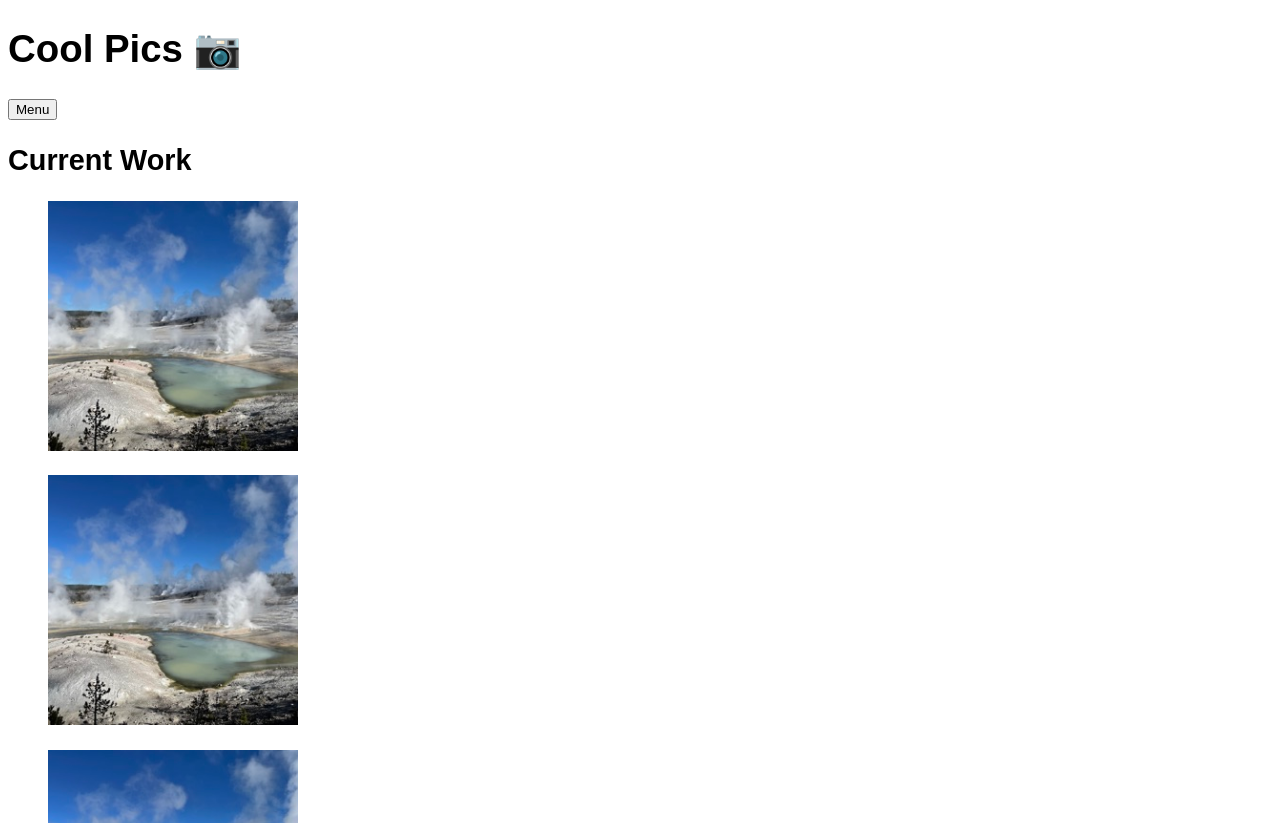
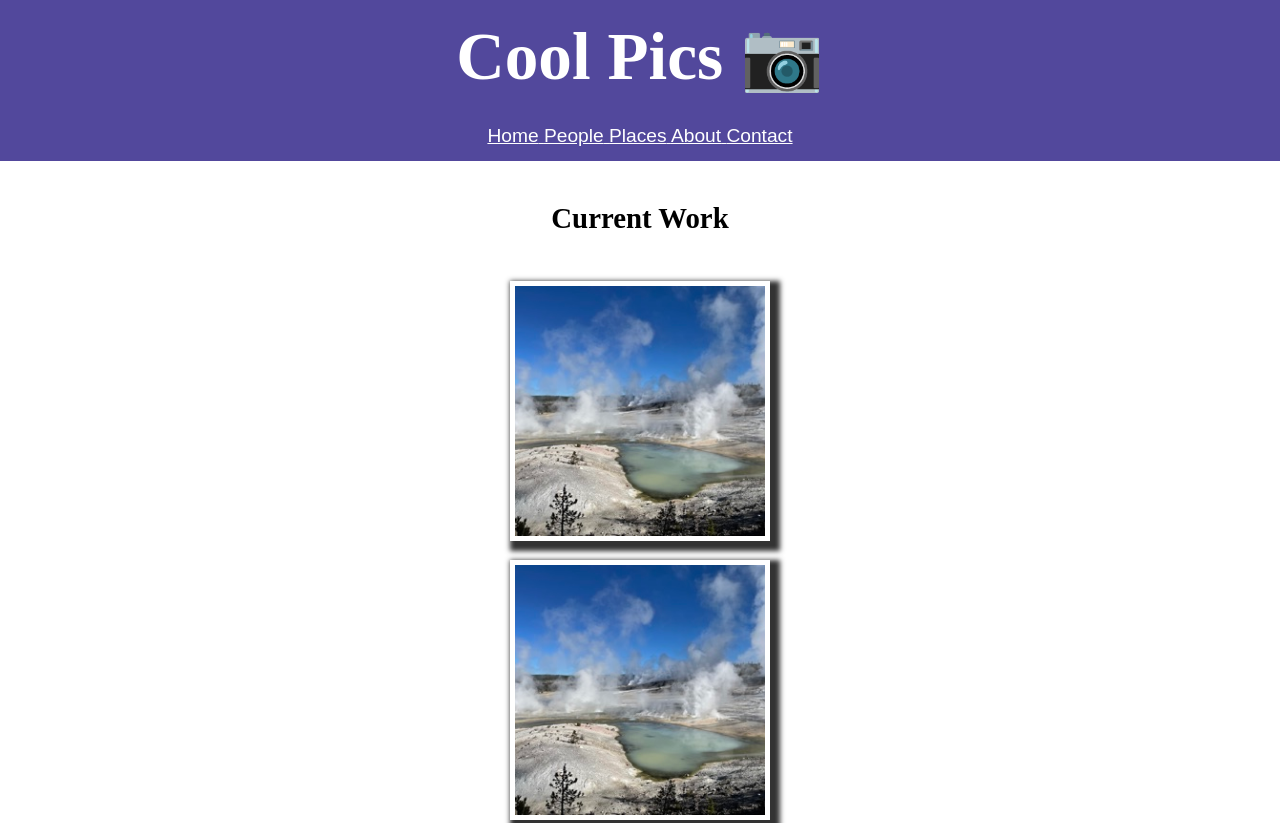
Before and after one commit to b-adams1/wdd131, a plain HTML site: page coolpics/index.html in a window 1280 px wide. Shown: the top 823 px of the page. Drawn offline with Linux system fonts and the light colour scheme; a web font is replaced by a local one.

Commit message:
coolpics

```diff
--- a/coolpics/coolpics.css
+++ b/coolpics/coolpics.css
@@ -11,17 +11,81 @@
  }
 
 img {
+    display: block;
+    display: grid;
+    grid-template-columns: 1fr;
     max-width: 100%;
     width: 250px;
     height: 250px;
     object-fit: cover;
+    margin: auto;
+    box-shadow: 5px 5px 5px 5px var(--text-dark);
+    padding: 5px;
 }
 
 body {
     font-family: var(--primary-font);
     font-size: 1.2em;
+    margin: 0;
+}
+
+h1, h2 {
+    font-family: var(--secondary-font);
+    text-align: center;
+    margin: .5em 0em;
+}
+
+h1 {
+    color: white;
+    background-color: var(--primary-color);
+    font-size: 3.5em;
+    padding: .25em 1em;
+    border: 0;
+    margin: 0;
+}
+
+nav {
+    text-align: center;
+    color: white;
+    background-color: var(--primary-color);
+    text-align: center;
+    padding: .5em 8em;
+    text-decoration: underline;
+    line-height: 1.5em;
+}
+
+h2 {
+    color: black;
+    line-height: 3em;
+}
+
+a:link, a:visited {
+    color: var(--accent-color);
 }
 
 .menu_button {
+    text-align: center;
+    width: 100%;
+    background: none;
+    color: white;
+    background-color: var(--primary-color);
+    font-size: 1.5em;
+    outline: none;
+    box-shadow: none;
+    border: none;
+}
 
+@media screen and (min-width: 700px) {
+    img {
+        grid-template-columns: 1fr 1fr;
+    }
 }
+
+@media screen and (min-width: 1000px) {
+    img {
+        grid-template-columns: 1fr 1fr 1fr;
+    }
+    .menu_button {
+        display: none;
+    }
+}
--- a/coolpics/index.html
+++ b/coolpics/index.html
@@ -13,6 +13,13 @@
     <header>
         <h1>Cool Pics 📷</h1>
         <button class="menu_button">Menu</button>
+        <nav>
+            <a>Home</a>
+            <a>People</a>
+            <a>Places</a>
+            <a>About</a>
+            <a>Contact</a>
+        </nav>
     </header>
     <main>
         <h2>Current Work</h2>
```
